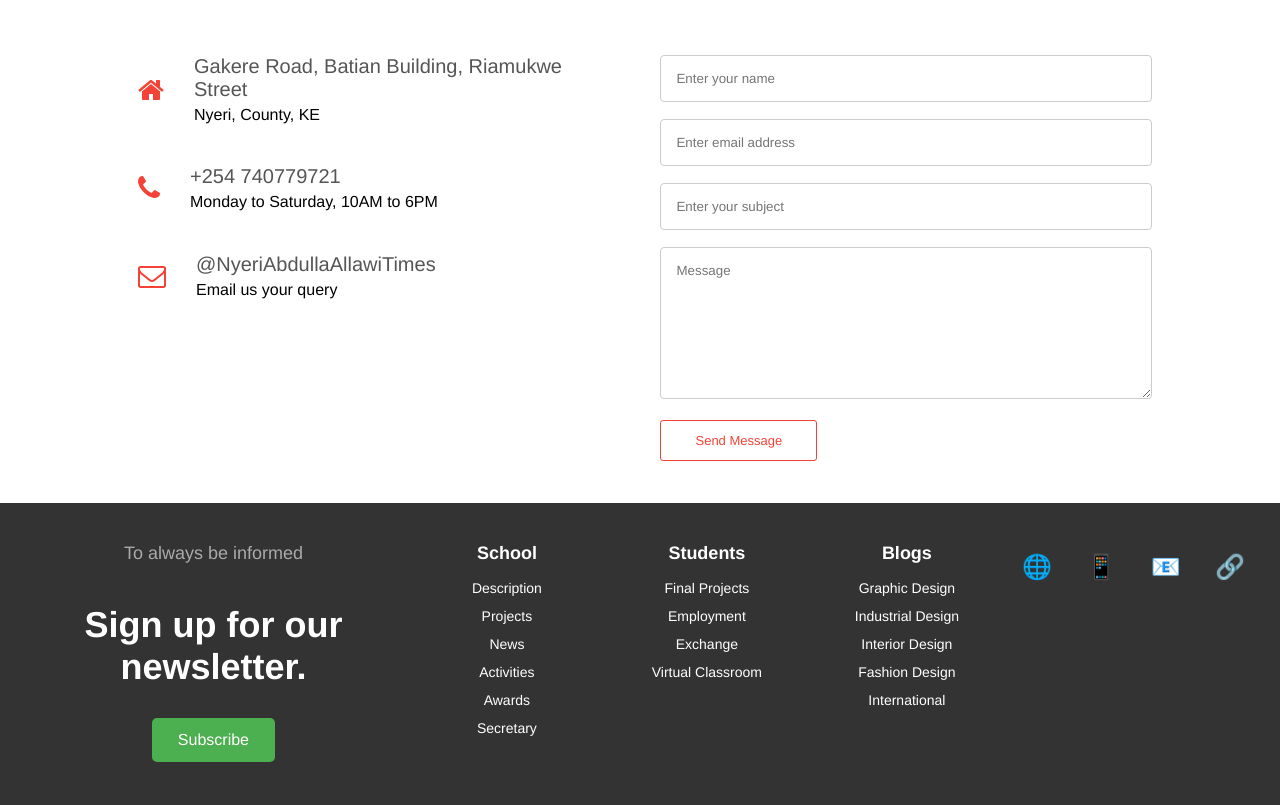
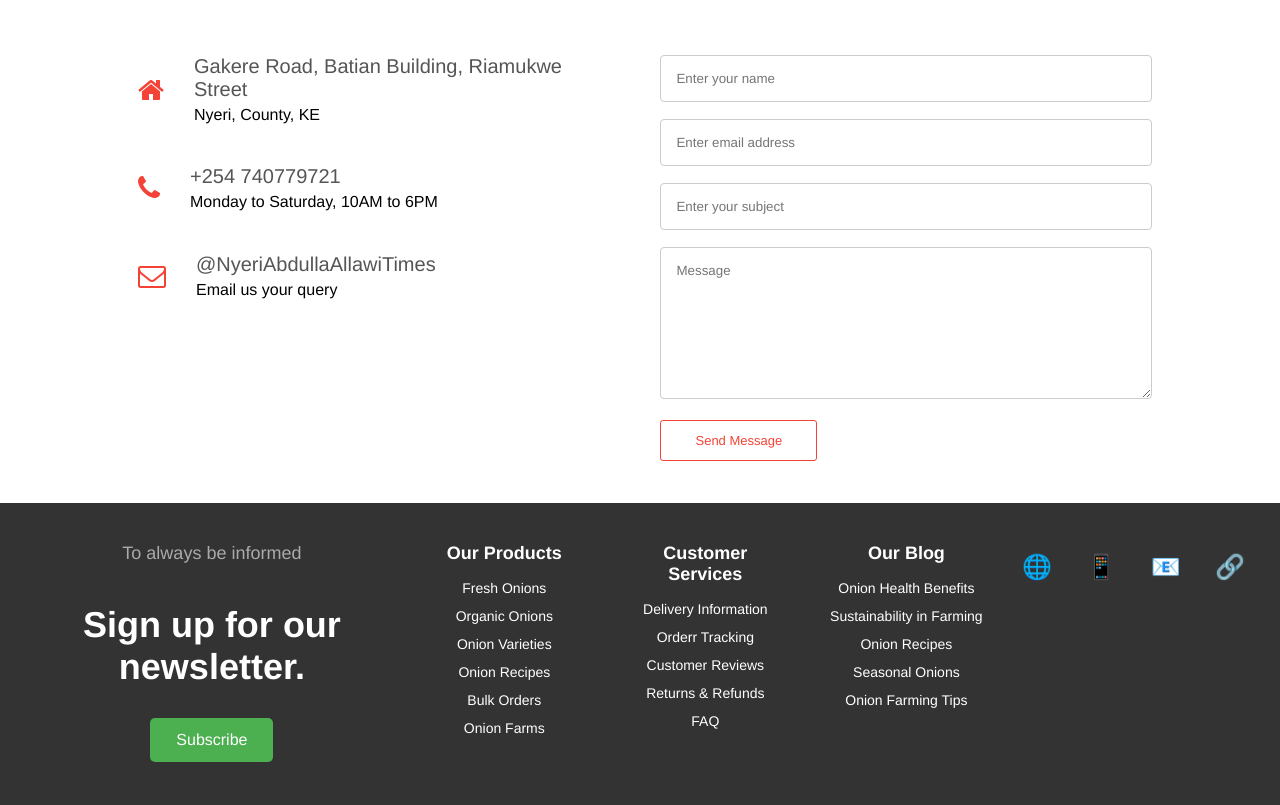
Before and after one commit to ItsMureithi/fresh-onions-shop, a plain HTML site: page index.html in a window 1280 px wide. Shown: the part 2761-3566 px from the top of the page. Drawn offline with Linux system fonts and the light colour scheme.

Commit message:
updated the footer section

```diff
--- a/index.html
+++ b/index.html
@@ -353,35 +353,36 @@
         <!-- Footer Links Section -->
         <div class="foot-items">
             <div class="footer-column">
-                <p><strong>School</strong></p>
+                <p><strong>Our Products</strong></p>
                 <ul>
-                    <li><a href="#">Description</a></li>
-                    <li><a href="#">Projects</a></li>
-                    <li><a href="#">News</a></li>
-                    <li><a href="#">Activities</a></li>
-                    <li><a href="#">Awards</a></li>
-                    <li><a href="#">Secretary</a></li>
+                    <li><a href="#">Fresh Onions</a></li>
+                    <li><a href="#">Organic Onions</a></li>
+                    <li><a href="#">Onion Varieties</a></li>
+                    <li><a href="#">Onion Recipes</a></li>
+                    <li><a href="#">Bulk Orders</a></li>
+                    <li><a href="#">Onion Farms</a></li>
                 </ul>
             </div>
 
             <div class="footer-column">
-                <p><strong>Students</strong></p>
+                <p><strong>Customer Services</strong></p>
                 <ul>
-                    <li><a href="#">Final Projects</a></li>
-                    <li><a href="#">Employment</a></li>
-                    <li><a href="#">Exchange</a></li>
-                    <li><a href="#">Virtual Classroom</a></li>
+                    <li><a href="#">Delivery Information</a></li>
+                    <li><a href="#">Orderr Tracking</a></li>
+                    <li><a href="#">Customer Reviews</a></li>
+                    <li><a href="#">Returns & Refunds</a></li>
+                    <li><a href="#">FAQ</a></li>
                 </ul>
             </div>
 
             <div class="footer-column">
-                <p><strong>Blogs</strong></p>
+                <p><strong>Our Blog</strong></p>
                 <ul>
-                    <li><a href="#">Graphic Design</a></li>
-                    <li><a href="#">Industrial Design</a></li>
-                    <li><a href="#">Interior Design</a></li>
-                    <li><a href="#">Fashion Design</a></li>
-                    <li><a href="#">International</a></li>
+                    <li><a href="#">Onion Health Benefits</a></li>
+                    <li><a href="#">Sustainability in Farming</a></li>
+                    <li><a href="#">Onion Recipes</a></li>
+                    <li><a href="#">Seasonal Onions</a></li>
+                    <li><a href="#">Onion Farming Tips</a></li>
                 </ul>
             </div>
         </div>
```
